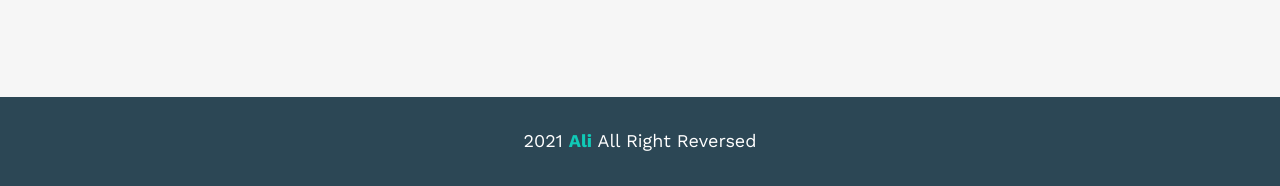
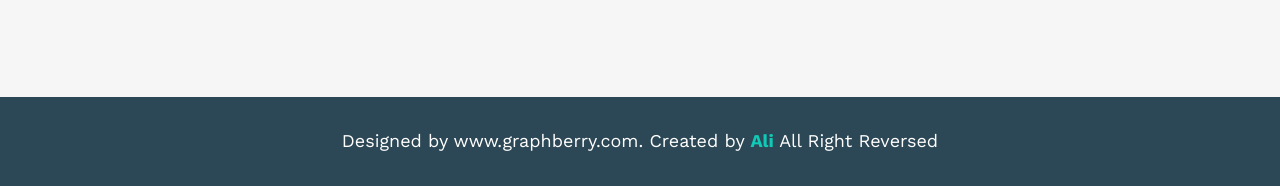
Before and after one commit to ali-alakbar/Tamp_1, a plain HTML site: page index.html in a window 1280 px wide. Shown: the part 3843-4029 px from the top of the page. Drawn offline with nearby package versions, Linux system fonts and the light colour scheme.

Commit message:
Update index.html

```diff
--- a/index.html
+++ b/index.html
@@ -457,7 +457,7 @@
 <!-- Start Footer -->
 <div class="footer">
     <div class="container">
-        <p> 2021 <span>Ali</span> All Right Reversed</p>
+        <p>Designed by www.graphberry.com. Created by <span>Ali</span> All Right Reversed</p>
     </div>
 </div>
 <!-- End Footer -->
```
